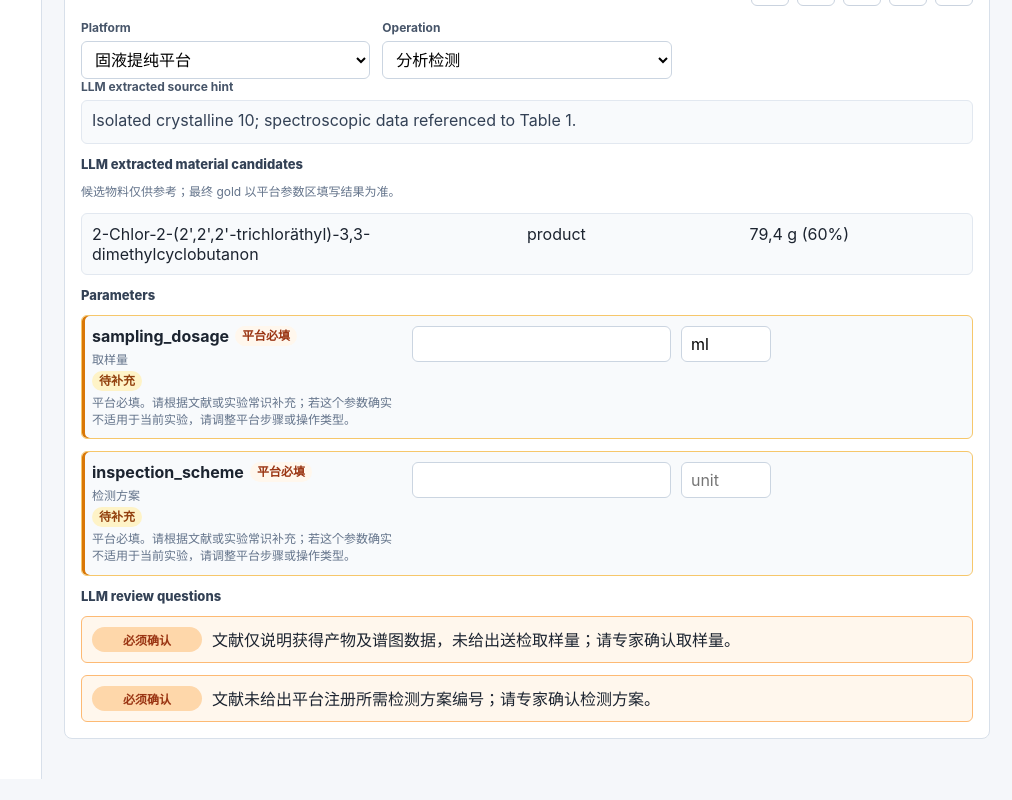
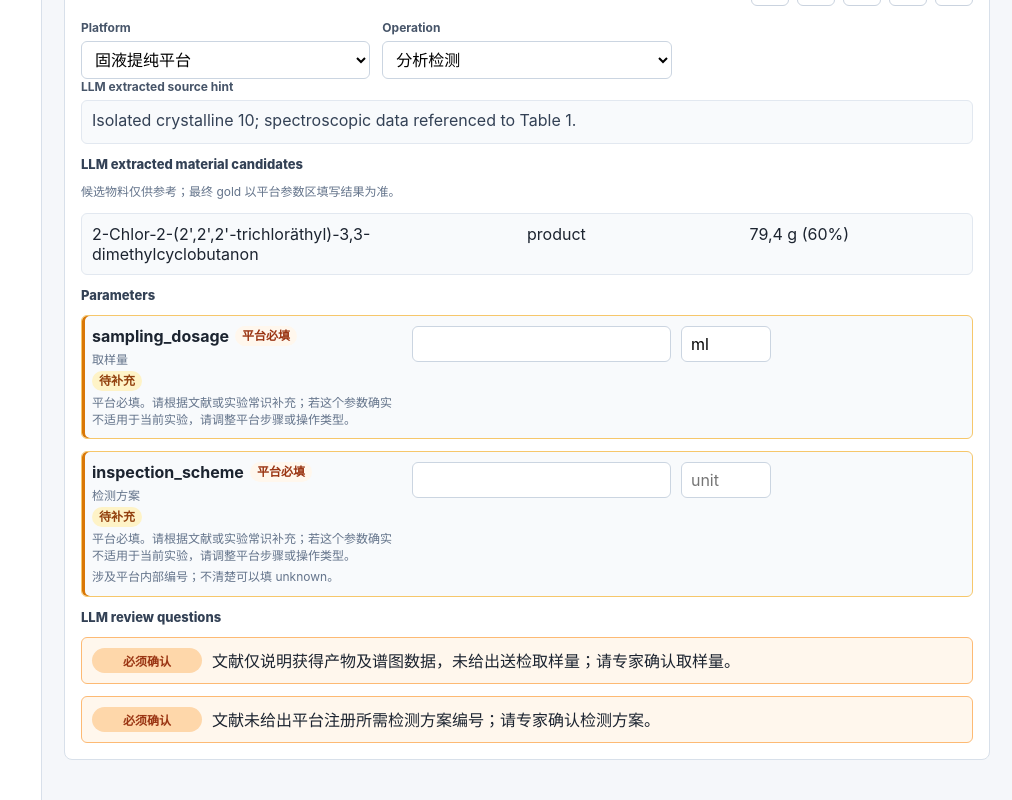
Before and after one commit to Narcisssk/autochemex-review-page, a React (Vite) app: page / in a window 1280 px wide. Shown: the part 9669-10469 px from the top of the page, without its empty margins (268-1280 px from the left). Before the commit the page ends 10448 px from the top, so only its background shows below. Built offline with nearby package versions, Linux system fonts and the light colour scheme.

Commit message:
Clarify platform internal identifiers

```diff
--- a/src/main.tsx
+++ b/src/main.tsx
@@ -601,6 +601,9 @@ function StepCard(props: {
                 <span>{parameter.name || parameter.category}</span>
                 <span className={`param-status ${parameterStatus.kind}`}>{parameterStatus.label}</span>
                 <span className="param-help">{parameterStatus.help}</span>
+                {isPlatformInternalIdentifier(parameter) && (
+                  <span className="param-help">涉及平台内部编号；不清楚可以填 unknown。</span>
+                )}
               </div>
               <ParameterValueEditor
                 parameter={parameter}
@@ -889,6 +892,22 @@ function shouldShowUnitInput(parameter: ParameterDef, current: ParameterValue):
     return childType === 'FLOAT' || childType === 'INTEGER' || Boolean(meta.quantity_for);
   }
   return false;
+}
+
+function isPlatformInternalIdentifier(parameter: ParameterDef): boolean {
+  const key = parameter.key.toLowerCase();
+  const name = String(parameter.name || '');
+  return (
+    key.includes('scheme') ||
+    key.includes('method') ||
+    key.endsWith('_id') ||
+    key.includes('code') ||
+    key.includes('tool_use') ||
+    name.includes('方案') ||
+    name.includes('方法') ||
+    name.includes('编号') ||
+    name.includes('工装')
+  );
 }
 
 function parameterStub(registry: RegistryRecord[], platform: string, operation: string): Record<string, ParameterValue> {
```
